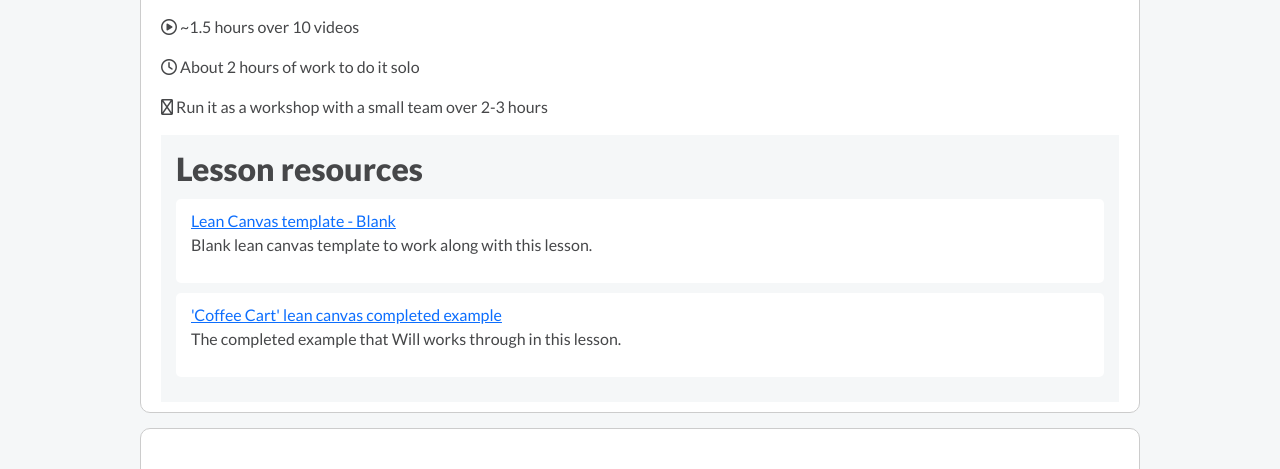
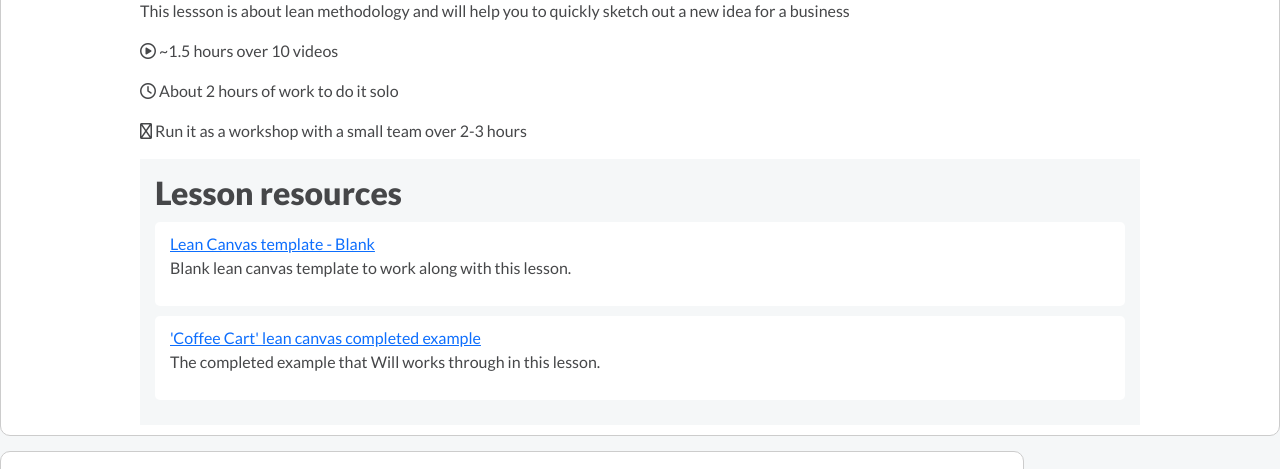
Before and after one commit to fitzroyacademy/simple, a PHP site: page /lessons/lean.php in a window 1280 px wide. Shown: the part 670-1139 px from the top of the page. Run offline with PHP 8.4, Linux system fonts and the light colour scheme; some libraries are stand-ins or nearby versions.

Commit message:
cache fix

```diff
--- a/assets/css/fit.css
+++ b/assets/css/fit.css
@@ -77,7 +77,8 @@
   padding: 15px 0;
 }
 
-.container {
+.container,
+.segments {
   max-width: 1024px;
   margin: 0 auto;
 }
--- a/assets/js/fit.js
+++ b/assets/js/fit.js
@@ -27,5 +27,4 @@
    });
 
 
-
 });
--- a/assets/scss/fit.scss
+++ b/assets/scss/fit.scss
@@ -136,7 +136,8 @@
 
 // -----------------------------------------------------------------------------------------
 
-.container{max-width: 1024px; margin: 0 auto;}
+.container,
+.segments{max-width: 1024px; margin: 0 auto;}
 
 .segments{border:1px solid #ccc; border-radius: 10px; padding: 10px 20px; margin: 15px 0; background: #fff;}
 .segments .segment{border-radius: 10px; padding: 20px 10px; margin: 10px; border-bottom: 1px solid $border_light;}
--- a/assets/templates/site_footer.php
+++ b/assets/templates/site_footer.php
@@ -1,4 +1,4 @@
-</div>
+
 
 <!-- Other fool's JS -->
 <script src="https://code.jquery.com/jquery-3.3.1.slim.min.js"></script>
--- a/assets/templates/site_header.php
+++ b/assets/templates/site_header.php
@@ -1,4 +1,8 @@
-<!DOCTYPE html>
+<?php
+
+opcache_reset();
+
+?><!DOCTYPE html>
 <html>
 <head>
 	<meta charset="utf-8">
@@ -9,5 +13,3 @@
 	<link href="/assets/css/fit.css?v=<?php echo rand(); ?>" rel="stylesheet">
 </head>
 <body>
-
-<div class="container">
--- a/lessons/lean.php
+++ b/lessons/lean.php
@@ -2,6 +2,8 @@
 
 
 <div class="intro">
+
+	<div class="container">
 
 		<h1><a href="#">Lean</a> with Will Dayble</h1>
 
@@ -24,6 +26,7 @@
 			<div class="resource">
 				<a href="https://docs.google.com/document/d/1Od27ZzdX8LTvV3gAdJ5aW40QcFV2ZIDkY2CwYsxKNaE/edit?usp=sharing">'Coffee Cart' lean canvas completed example</a>
 				<p>The completed example that Will works through in this lesson.</p>
+			</div>
 		</div>
 	</div>
 
```
Also changed, not shown: 1 other file. Lines whose indentation alone changed are shown as unchanged.
